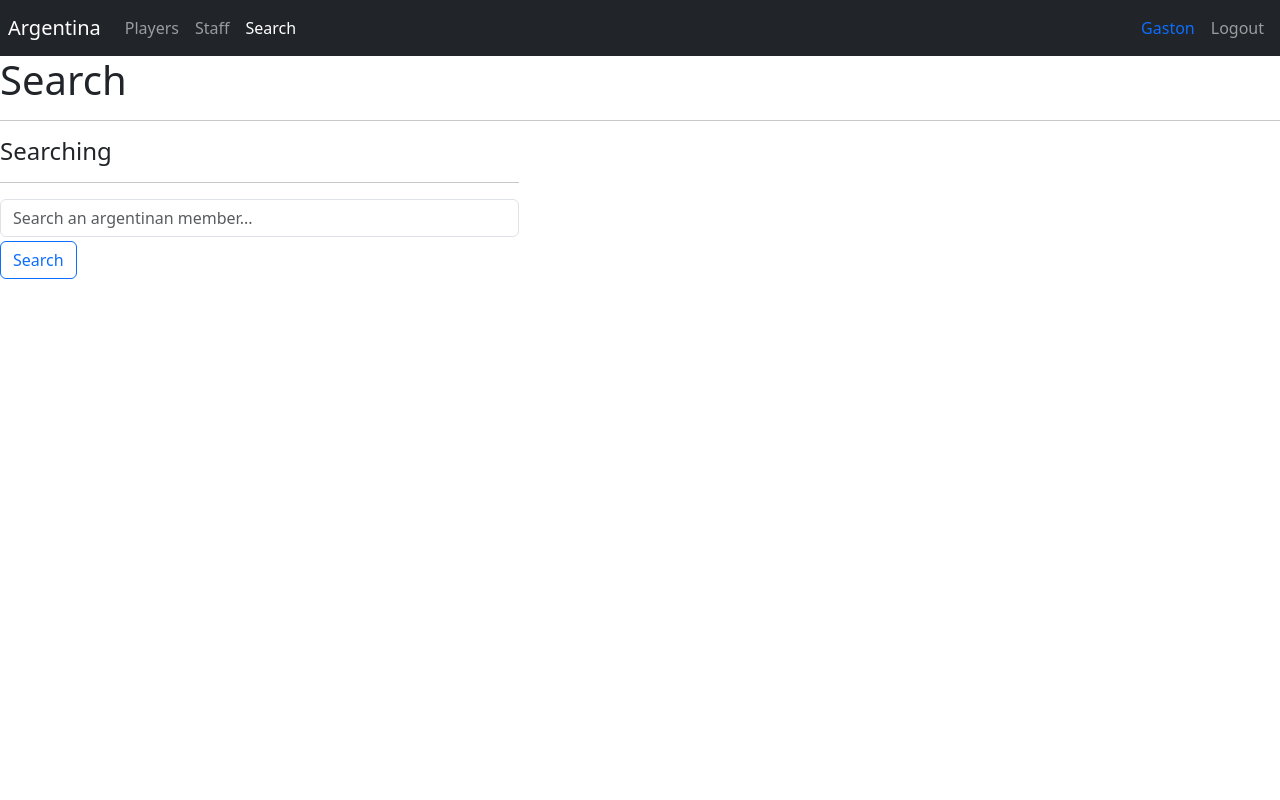
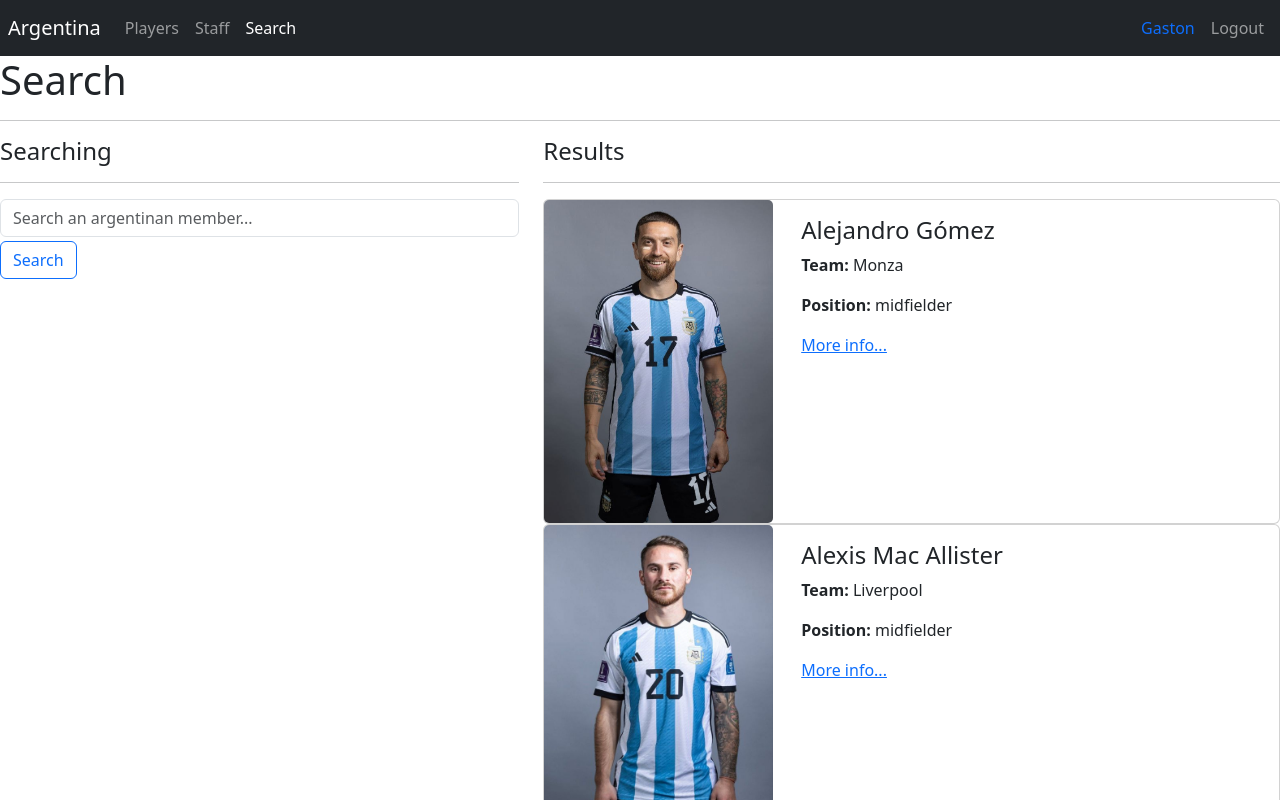
Before and after one commit to GBalatti9/argentina-wold-cup, a React (Vite) app: page /search in a window 1280 px wide. Shown: the top 800 px of the page. Built offline with nearby package versions, Linux system fonts and the light colour scheme.

Commit message:
getMemberByName helper working correctly

```diff
--- /dev/null
+++ b/src/staff/helpers/getMemberByName.js
@@ -0,0 +1,19 @@
+import { staff } from "../data/staff"
+
+export const getMemberByName = ( infoFromInput ) => {
+
+    const matchingMembers = staff.filter(( member ) => {
+        const fullName = `${ member.name } ${ member.lastName }`.normalize("NFD").replace(/[\u0300-\u036f]/g, "");
+        const firstName = member.name.normalize("NFD").replace(/[\u0300-\u036f]/g, "");
+        const lastName = member.lastName.normalize("NFD").replace(/[\u0300-\u036f]/g, "");
+
+        return (
+            fullName.toLowerCase().includes(infoFromInput.toLowerCase().normalize("NFD").replace(/[\u0300-\u036f]/g, "")) ||
+            firstName.includes(infoFromInput.toLowerCase().normalize("NFD").replace(/[\u0300-\u036f]/g, "")) ||
+            lastName.includes(infoFromInput.toLowerCase().normalize("NFD").replace(/[\u0300-\u036f]/g, ""))
+        )
+    })
+
+    return matchingMembers;
+
+}
--- a/src/staff/helpers/index.js
+++ b/src/staff/helpers/index.js
@@ -1 +1,3 @@
 export * from './getMemberByRole';
+export * from './getMemberById';
+export * from './getMemberByName';
--- a/src/staff/pages/SearchPage.jsx
+++ b/src/staff/pages/SearchPage.jsx
@@ -1,21 +1,29 @@
-import { useLocation, useNavigate } from "react-router-dom"
-import { useForm } from "../../hooks/useForm"
+import queryString from 'query-string';
+import { useLocation, useNavigate } from "react-router-dom";
+
+import { useForm } from "../../hooks/useForm";
+import { getMemberByName } from '../helpers';
+import { PlayersAndStaffCard } from '../components/PlayersAndStaffCard';
 
 
 export const SearchPage = () => {
 
-    console.log(useLocation());
     const navigate = useNavigate();
+    const { search } = useLocation();
+
+    const { q = '' } = queryString.parse(search);
+
+    const members = getMemberByName(q);
 
     const { searchText, handleInputChange } = useForm({
-        searchText: '',
+        searchText: q,
     })
 
     const handleSumit = ( e ) => {
         e.preventDefault();
         console.log({searchText});
 
-        navigate(`?=${ searchText }`);
+        navigate(`?q=${ searchText }`);
 
     }
 
@@ -43,6 +51,16 @@ export const SearchPage = () => {
                         </button>
                     </form>
                 </div>
+                <div className="col-7">
+                        <h4>Results</h4>
+                        <hr />
+
+                        {
+                            members.map(( member ) => (
+                                <PlayersAndStaffCard key={ member.id } { ...member }/>
+                            ))
+                        }
+                </div>
             </div>
         </>
     )
--- a/src/staff/pages/TeamMemberPage.jsx
+++ b/src/staff/pages/TeamMemberPage.jsx
@@ -19,7 +19,7 @@ export const TeamMemberPage = () => {
             <div className="col-4">
                 <img
                     src={`/assets/seleccion-argentina/${ id }.jpg`}
-                    alt={ `${member.name}  ${member.lastName}` }
+                    alt={ `${member.name} ${member.lastName}` }
                     className="img-thumbnail" />
             </div>
             <div className="col-8">
```
